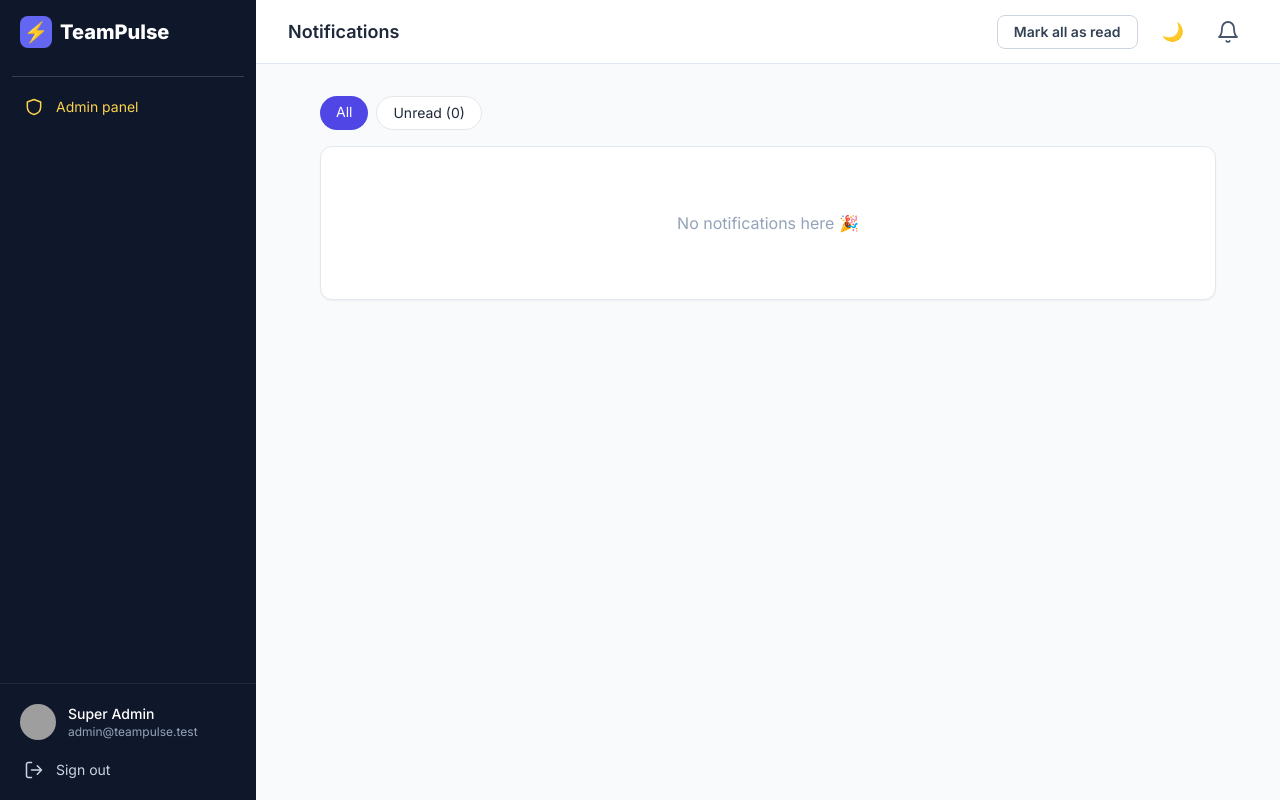
After one commit to Shawon-ux/TeamPulse, a Laravel app: page /notifications/all in a window 1280 px wide. The commit adds this page. Run offline with Laravel 12, Linux system fonts and the light colour scheme; a user stored in the database is signed in; data comes from the database, SQL or seed files in the repository; data that the repository does not hold is empty; style sheets or scripts are compiled from the project's sources; grey boxes are pictures that could not be loaded.

Commit message:
Add dark mode and notification inbox

```diff
--- a/app/Http/Controllers/NotificationController.php
+++ b/app/Http/Controllers/NotificationController.php
@@ -15,6 +15,13 @@ class NotificationController extends Controller
                 'read' => (bool) $n->read_at, 'time' => $n->created_at->diffForHumans()]),
         ]);
     }
+    public function page(Request $r, ?\App\Models\Team $team = null)
+    {
+        $u = $r->user();
+        $filter = $r->query('filter') === 'unread' ? 'unread' : 'all';
+        $q = $filter === 'unread' ? $u->unreadNotifications() : $u->notifications();
+        return view('notifications', ['items' => $q->latest()->paginate(20)->withQueryString(), 'filter' => $filter, 'unread' => $u->unreadNotifications()->count()]);
+    }
     public function read(Request $r, string $id = null)
     {
         $q = $r->user()->unreadNotifications();
--- a/resources/views/layouts/app.blade.php
+++ b/resources/views/layouts/app.blade.php
@@ -1,7 +1,7 @@
 <!DOCTYPE html>
 <html lang="en">
 <head>
-  <meta charset="utf-8"><meta name="viewport" content="width=device-width, initial-scale=1">
+  <script>try{if(localStorage.theme==='dark'||(!localStorage.theme&&matchMedia('(prefers-color-scheme: dark)').matches))document.documentElement.classList.add('dark')}catch(e){}</script><meta charset="utf-8"><meta name="viewport" content="width=device-width, initial-scale=1">
   <meta name="csrf-token" content="{{ csrf_token() }}">
   <title>@yield('title', 'Dashboard') · TeamPulse</title>
   <link rel="preconnect" href="https://fonts.bunny.net"><link href="https://fonts.bunny.net/css?family=inter:400,500,600,700,800" rel="stylesheet">
@@ -82,6 +82,7 @@
       </div>
       <div class="flex items-center gap-4">
         @yield('actions')
+        <button x-data="{d:document.documentElement.classList.contains('dark')}" @click="d=!d;document.documentElement.classList.toggle('dark',d);try{localStorage.theme=d?'dark':'light'}catch(e){}" class="rounded-full p-2 text-slate-600 hover:bg-slate-100" title="Toggle night mode"><span x-text="d?'☀️':'🌙'" class="text-lg leading-none"></span></button>
         <div x-data="bell('{{ route('notifications') }}', '{{ route('notifications.read') }}')" class="relative">
           <button @click="open=!open" class="relative rounded-full p-2 text-slate-600 hover:bg-slate-100"><x-icon name="bell" class="h-6 w-6"/>
             <span x-show="unread>0" x-text="unread" x-cloak class="absolute -right-0.5 -top-0.5 grid h-5 min-w-[1.25rem] place-items-center rounded-full bg-rose-500 px-1 text-xs font-bold text-white"></span></button>
@@ -94,6 +95,7 @@
               </template>
               <p x-show="!items.length" class="px-4 py-8 text-center text-sm text-slate-400">You're all caught up 🎉</p>
             </div>
+            <a href="{{ isset($team) ? route('w.notifications', $team) : route('notifications.all') }}" class="block border-t bg-slate-50 px-4 py-3 text-center text-sm font-semibold text-indigo-600 hover:bg-slate-100">See all notifications</a>
           </div>
         </div>
       </div>
--- a/resources/views/layouts/guest.blade.php
+++ b/resources/views/layouts/guest.blade.php
@@ -1,7 +1,7 @@
 <!DOCTYPE html>
 <html lang="en">
 <head>
-  <meta charset="utf-8"><meta name="viewport" content="width=device-width, initial-scale=1">
+  <script>try{if(localStorage.theme==='dark'||(!localStorage.theme&&matchMedia('(prefers-color-scheme: dark)').matches))document.documentElement.classList.add('dark')}catch(e){}</script><meta charset="utf-8"><meta name="viewport" content="width=device-width, initial-scale=1">
   <meta name="csrf-token" content="{{ csrf_token() }}">
   <title>@yield('title', 'TeamPulse')</title>
   <link rel="preconnect" href="https://fonts.bunny.net"><link href="https://fonts.bunny.net/css?family=inter:400,500,600,700,800" rel="stylesheet">
--- /dev/null
+++ b/resources/views/notifications.blade.php
@@ -0,0 +1,24 @@
+@extends('layouts.app')
+@section('heading', 'Notifications')
+@section('actions')
+<form method="POST" action="{{ route('notifications.read') }}" onsubmit="fetch(this.action,{method:'POST',headers:{'X-CSRF-TOKEN':'{{ csrf_token() }}'}}).then(()=>location.reload());return false"><button class="btn-secondary !py-1.5">Mark all as read</button></form>
+@endsection
+@section('content')
+<div class="mx-auto max-w-4xl">
+  <div class="mb-4 flex gap-2 text-sm">
+    <a href="?filter=all" class="rounded-full px-4 py-1.5 {{ $filter==='all' ? 'bg-indigo-600 text-white' : 'bg-white border hover:bg-slate-50' }}">All</a>
+    <a href="?filter=unread" class="rounded-full px-4 py-1.5 {{ $filter==='unread' ? 'bg-indigo-600 text-white' : 'bg-white border hover:bg-slate-50' }}">Unread ({{ $unread }})</a>
+  </div>
+  <div class="card divide-y">
+    @forelse($items as $n)
+    <a href="{{ $n->data['url'] ?? '#' }}" class="flex items-start gap-4 p-5 hover:bg-slate-50 {{ $n->read_at ? '' : 'bg-indigo-50/60' }}">
+      <div class="grid h-10 w-10 shrink-0 place-items-center rounded-full bg-indigo-100 text-indigo-600"><x-icon :name="$n->data['icon'] ?? 'bell'"/></div>
+      <div class="min-w-0 flex-1"><p class="font-semibold">{{ $n->data['title'] ?? '' }} @unless($n->read_at)<span class="ml-1 inline-block h-2 w-2 rounded-full bg-indigo-500"></span>@endunless</p>
+        <p class="text-sm text-slate-600">{{ $n->data['body'] ?? '' }}</p></div>
+      <span class="whitespace-nowrap text-xs text-slate-400">{{ $n->created_at->diffForHumans() }}</span>
+    </a>
+    @empty<p class="py-16 text-center text-slate-400">No notifications here 🎉</p>@endforelse
+  </div>
+  <div class="mt-4">{{ $items->links() }}</div>
+</div>
+@endsection
--- a/resources/views/welcome.blade.php
+++ b/resources/views/welcome.blade.php
@@ -1,5 +1,5 @@
 <!DOCTYPE html>
-<html lang="en"><head><meta charset="utf-8"><meta name="viewport" content="width=device-width, initial-scale=1">
+<html lang="en"><head><script>try{if(localStorage.theme==='dark'||(!localStorage.theme&&matchMedia('(prefers-color-scheme: dark)').matches))document.documentElement.classList.add('dark')}catch(e){}</script><meta charset="utf-8"><meta name="viewport" content="width=device-width, initial-scale=1">
 <title>TeamPulse — Team workspace, boards, chat & billing</title>
 <link href="https://fonts.bunny.net/css?family=inter:400,500,600,700,800" rel="stylesheet">
 @vite(['resources/css/app.css','resources/js/app.js'])</head>
--- a/routes/web.php
+++ b/routes/web.php
@@ -39,11 +39,13 @@ Route::middleware('auth')->group(function () {
     Route::post('/profile/sessions/logout-others', [ProfileController::class, 'logoutOthers'])->name('sessions.others');
 
     Route::get('/notifications', [NotificationController::class, 'index'])->name('notifications');
+    Route::get('/notifications/all', [NotificationController::class, 'page'])->name('notifications.all');
     Route::post('/notifications/read/{id?}', [NotificationController::class, 'read'])->name('notifications.read');
 
     /* Tenant-scoped routes */
     Route::prefix('workspaces/{team:slug}')->middleware('tenant')->name('w.')->group(function () {
         Route::get('/', [WorkspaceController::class, 'dashboard'])->name('dashboard');
+        Route::get('/notifications', [NotificationController::class, 'page'])->name('notifications');
 
         Route::get('/projects', [ProjectController::class, 'index'])->name('projects.index');
         Route::get('/projects/{project}', [ProjectController::class, 'show'])->name('projects.show');
--- a/tailwind.config.js
+++ b/tailwind.config.js
@@ -1,6 +1,7 @@
 import forms from '@tailwindcss/forms';
 const colors = ['indigo','emerald','rose','amber','sky','violet'];
 export default {
+  darkMode: 'class',
   content: ['./resources/**/*.blade.php', './resources/**/*.js', './vendor/laravel/framework/src/Illuminate/Pagination/resources/views/*.blade.php'],
   safelist: colors.flatMap(c => [`bg-${c}-500`, `bg-${c}-50`, `bg-${c}-100`, `text-${c}-600`, `text-${c}-800`, `text-${c}-900`, `border-${c}-200`]),
   theme: { extend: { fontFamily: { sans: ['Inter', 'ui-sans-serif', 'system-ui', 'sans-serif'] } } },
```
Also changed, not shown: resources/css/app.css (+34 -0 lines).
